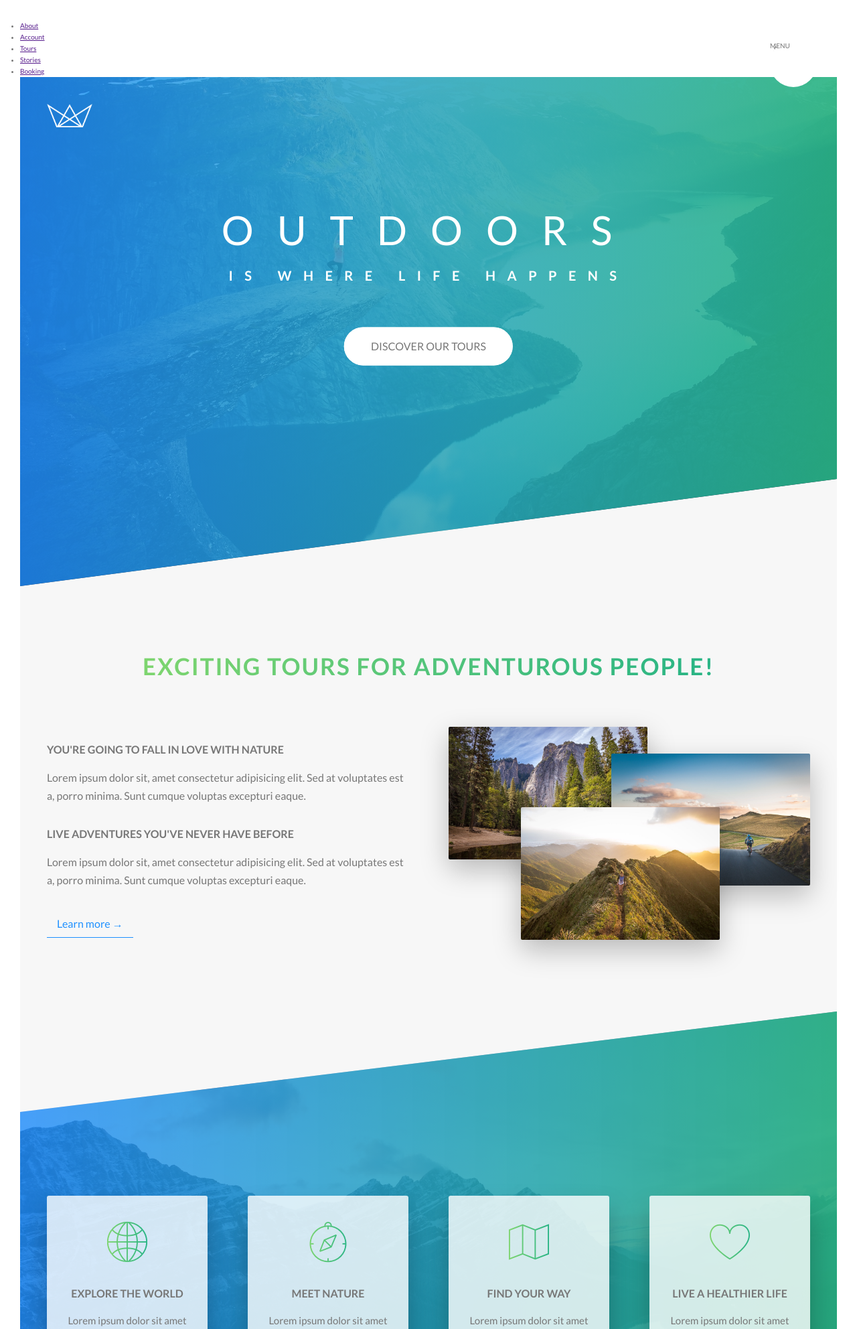
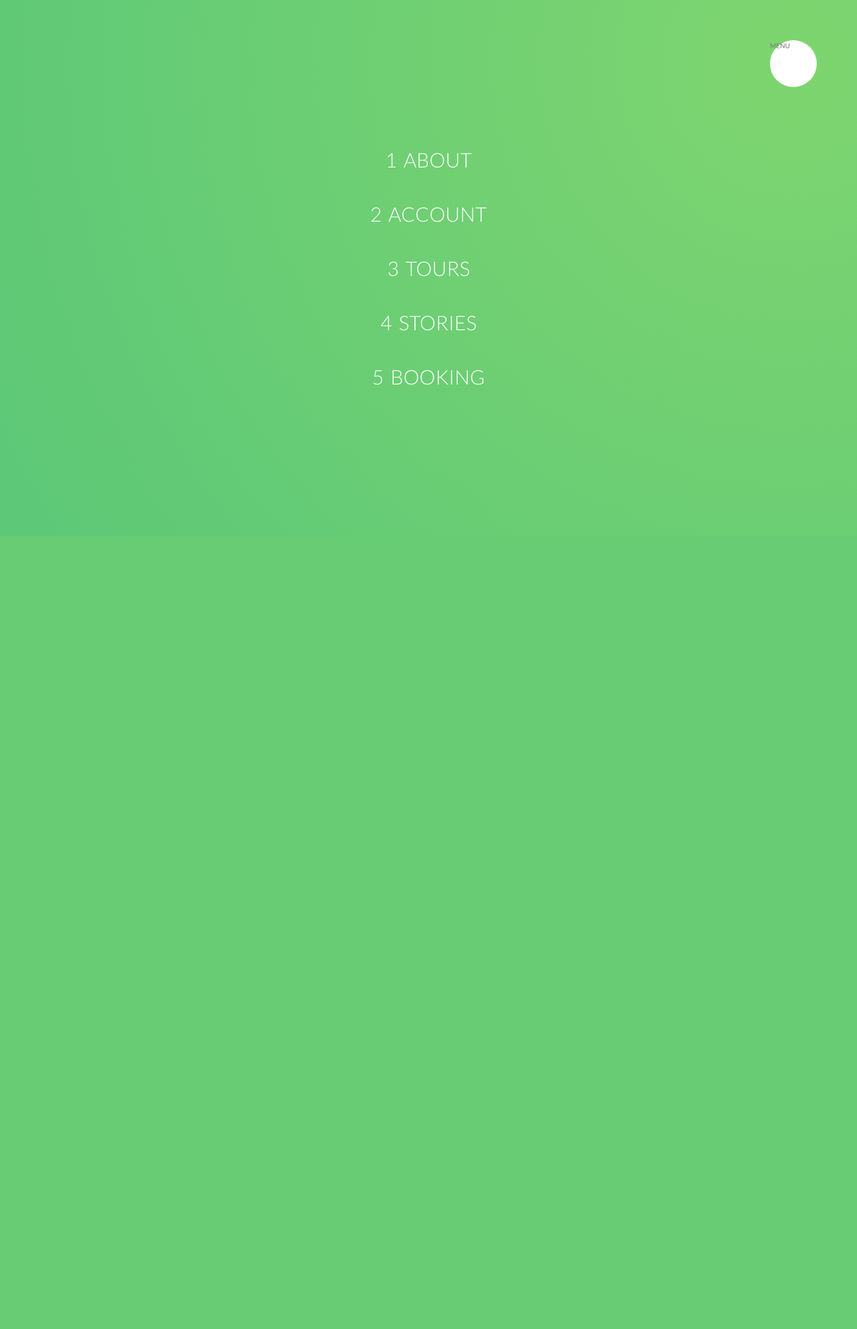
Before and after one commit to SparksFullStack/naturelust, a PHP site: page /index.html in a window 1280 px wide. Shown: the top 1984 px of the page at 67% size. After the commit the page ends 800 px from the top, so only its background shows below. Run offline with PHP 8.4, Linux system fonts and the light colour scheme.

Commit message:
menu completed

```diff
--- a/css/style.css
+++ b/css/style.css
@@ -546,7 +546,47 @@ body {
   top: 6.5rem;
   right: 6.5rem;
   background-image: radial-gradient(#7ed56f, #28b485);
-  z-index: 1000; }
+  z-index: 1000;
+  transform: scale(80); }
+
+.navigation__nav {
+  height: 100vh;
+  width: 100%;
+  position: fixed;
+  top: 0;
+  right: 0;
+  z-index: 1500; }
+
+.navigation__list {
+  position: absolute;
+  top: 50%;
+  left: 50%;
+  transform: translate(-50%, -50%);
+  list-style: none;
+  text-align: center; }
+
+.navigation__item {
+  margin: 1rem; }
+
+.navigation__link:link, .navigation__link:visited {
+  display: inline-block;
+  font-size: 3rem;
+  font-weight: 300;
+  padding: 1rem 2rem;
+  color: #fff;
+  text-decoration: none;
+  text-transform: uppercase;
+  background-image: linear-gradient(120deg, transparent 0%, transparent 50%, #fff 50%);
+  background-size: 240%;
+  transition: all .4s; }
+  .navigation__link:link span, .navigation__link:visited span {
+    margin-right: 1rem;
+    display: inline-block; }
+
+.navigation__link:hover, .navigation__link:active {
+  background-position: 100%;
+  color: #55c57a;
+  transform: translateX(1rem); }
 
 .footer {
   background-color: #333;
--- a/index.html
+++ b/index.html
@@ -21,19 +21,19 @@
             <nav class="navigation__nav">
                 <ul class="navigation__list">
                     <li class="navigation__item">
-                        <a href="" class="navigation__link">About</a>
+                        <a href="" class="navigation__link"><span>1</span>About</a>
                     </li>
                     <li class="navigation__item">
-                        <a href="" class="navigation__link">Account</a>
+                        <a href="" class="navigation__link"><span>2</span>Account</a>
                     </li>
                     <li class="navigation__item">
-                        <a href="" class="navigation__link">Tours</a>
+                        <a href="" class="navigation__link"><span>3</span>Tours</a>
                     </li>
                     <li class="navigation__item">
-                        <a href="" class="navigation__link">Stories</a>
+                        <a href="" class="navigation__link"><span>4</span>Stories</a>
                     </li>
                     <li class="navigation__item">
-                        <a href="" class="navigation__link">Booking</a>
+                        <a href="" class="navigation__link"><span>5</span>Booking</a>
                     </li>
                 </ul>
             </nav>
--- a/sass/layout/navigation.scss
+++ b/sass/layout/navigation.scss
@@ -23,21 +23,58 @@
         right: 6.5rem;
         background-image: radial-gradient($color-primary-light, $color-primary-dark);
         z-index: 1000;
+
+        transform: scale(80);
     }
 
     &__nav {
-
+        height: 100vh;
+        width: 100%;
+        position: fixed;
+        top: 0;
+        right: 0;
+        z-index: 1500;
     }
 
     &__list {
-
+        position: absolute;
+        top: 50%;
+        left: 50%;
+        transform: translate(-50%, -50%);
+        list-style: none;
+        text-align: center;
     }
 
     &__item {
-
+        margin: 1rem;
     }
 
     &__link {
+        &:link,
+        &:visited {
+            display: inline-block;
+            font-size: 3rem;
+            font-weight: 300;
+            padding: 1rem 2rem;
+            color: $color-white;
+            text-decoration: none;
+            text-transform: uppercase;
+            background-image: linear-gradient(120deg, transparent 0%, transparent 50%, $color-white 50%); // this is what creates the selecting effect
+            background-size: 240%;
+            transition: all .4s;
 
+            span {
+                margin-right: 1rem;
+                display: inline-block;
+            }
+        }
+
+
+        &:hover,
+        &:active {
+            background-position: 100%;
+            color: $color-primary;
+            transform: translateX(1rem);
+        }
     }
 }
```
